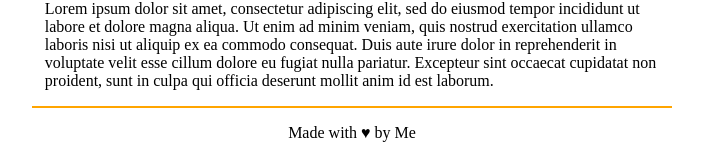
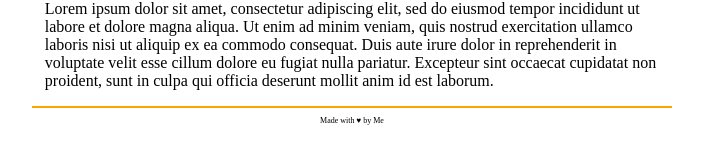
Before and after one commit to Shaw09/Lezione-Generation, a plain HTML site: page Esercizi/html-css-curriculum-vitae/index.html in a window 1280 px wide. Shown: the part 908-1063 px from the top of the page, without its empty margins (288-991 px from the left). After the commit the page ends 1041 px from the top, so only its background shows below. Drawn offline with Linux system fonts and the light colour scheme.

Commit message:
Aggiornato il size su footer con font-size

```diff
--- a/Esercizi/html-css-curriculum-vitae/style.css
+++ b/Esercizi/html-css-curriculum-vitae/style.css
@@ -18,6 +18,6 @@ h2 {
 }
 footer {
     text-align: center;
-    size: 50%;
+    font-size: 50%;
     border-top: 2px solid orange;
 }
```
